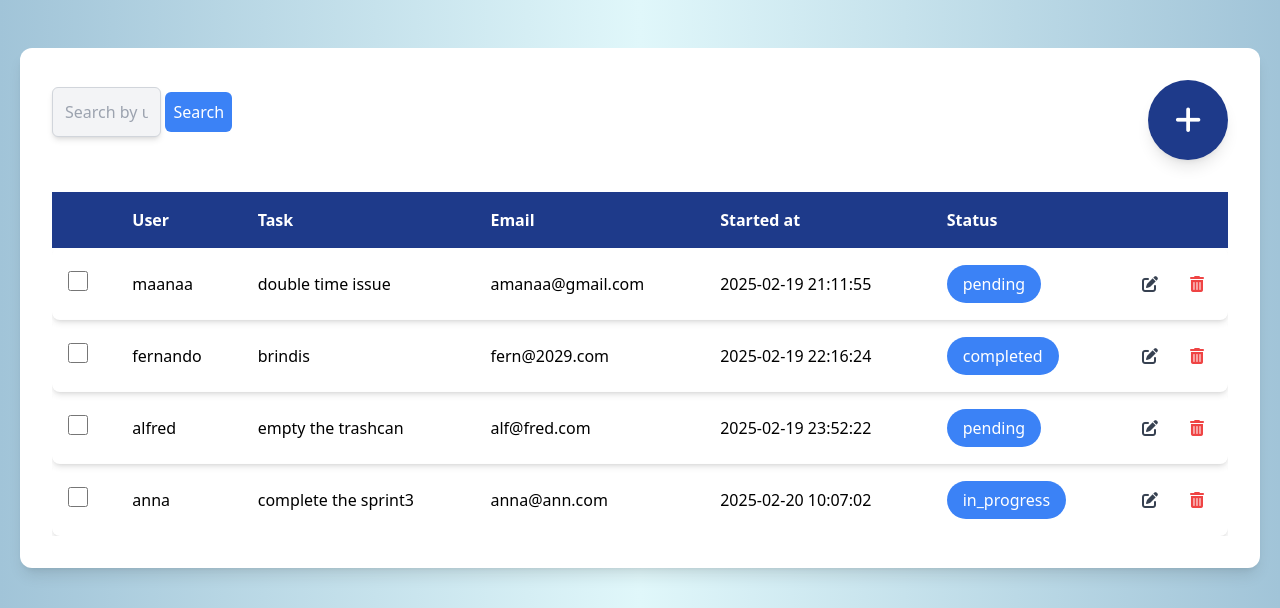
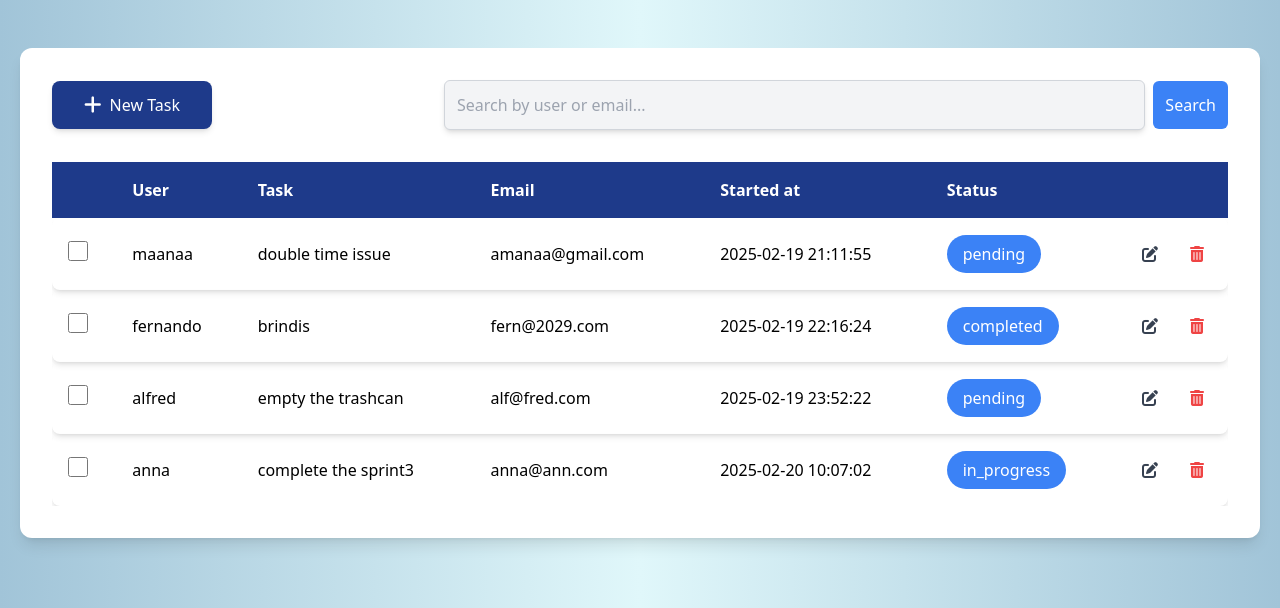
Before and after one commit to AnnaMercado/Sprint_3, a PHP site: page /Sprint_3/app/views/scripts/task/index.phtml in a window 1280 px wide. Shown: the top 608 px of the page. Run offline with PHP 8.4, Linux system fonts and the light colour scheme; some libraries are stand-ins or nearby versions.

Commit message:
changing the front a little to make it more userfriendly

```diff
--- a/app/views/scripts/task/index.phtml
+++ b/app/views/scripts/task/index.phtml
@@ -12,17 +12,22 @@
     <div class="flex items-start justify-center w-full h-screen p-5 pt-12">
         <div class="bg-white w-full max-w-7xl p-8 rounded-xl shadow-lg space-y-8">
 
-            <!-- Search bar and "New Task" button -->
-            <div class="flex items-center justify-between mb-6">
-                <form action="tasks" method="GET" class="mb-4">
+            <!-- Search bar and "New Task" button container -->
+            <div class="flex justify-between items-center mb-6 space-x-4">
+                <!-- "New Task" Button (Now with better design) -->
+                <a href="create" class="flex items-center justify-center bg-blue-900 text-white py-3 px-6 rounded-lg hover:bg-blue-700 focus:ring-4 focus:ring-blue-500 transition duration-300 w-40 h-12 shadow-md">
+                    <i class="fas fa-plus text-xl mr-2"></i> New Task
+                </a>
+
+                <!-- Search Bar -->
+                <form action="tasks" method="GET" class="flex items-center space-x-2 w-2/3">
                     <input type="text" id="search_bar" name="search" placeholder="Search by user or email..."
-                    class="p-3 border border-gray-300 rounded-md text-gray-700 bg-gray-100 focus:ring-2 focus:ring-blue-500 focus:outline-none transition duration-300 w-1/3 shadow-md"
+                    class="w-full p-3 border border-gray-300 rounded-md text-gray-700 bg-gray-100 focus:ring-2 focus:ring-blue-500 focus:outline-none transition duration-300 shadow-md"
                     value="<?= htmlspecialchars($_GET['search'] ?? ''); ?>" />
-                    <button type="submit" class="bg-blue-500 text-white p-2 rounded-md hover:bg-blue-600">Search</button>
+                    <button type="submit" class="bg-blue-500 text-white p-3 rounded-md hover:bg-blue-600 focus:outline-none transition duration-300 w-20">
+                        Search
+                    </button>
                 </form>
-                <a href="create" class="p-3 bg-blue-900 text-white rounded-full hover:bg-green-600 focus:ring-4 focus:ring-blue-500 transition duration-300 w-20 h-20 flex justify-center items-center shadow-lg hover:scale-105">
-                    <i class="fas fa-plus text-3xl"></i>
-                </a>
             </div>
 
             <div class="overflow-x-auto mt-4">
@@ -109,6 +114,7 @@
                 taskItems.forEach((cell, index) => {
                     if (index !== 5 && index !== 6) {
                         cell.style.textDecoration = "line-through";
+                        cell.style.color = "#9E9E9E";  // Adding grey text color for crossed items
                     }
                 });
             } else {
@@ -118,6 +124,7 @@
                 taskItems.forEach((cell, index) => {
                     if (index !== 5 && index !== 6) {
                         cell.style.textDecoration = "none";
+                        cell.style.color = "";  // Reset to default color
                     }
                 });
             }
```
